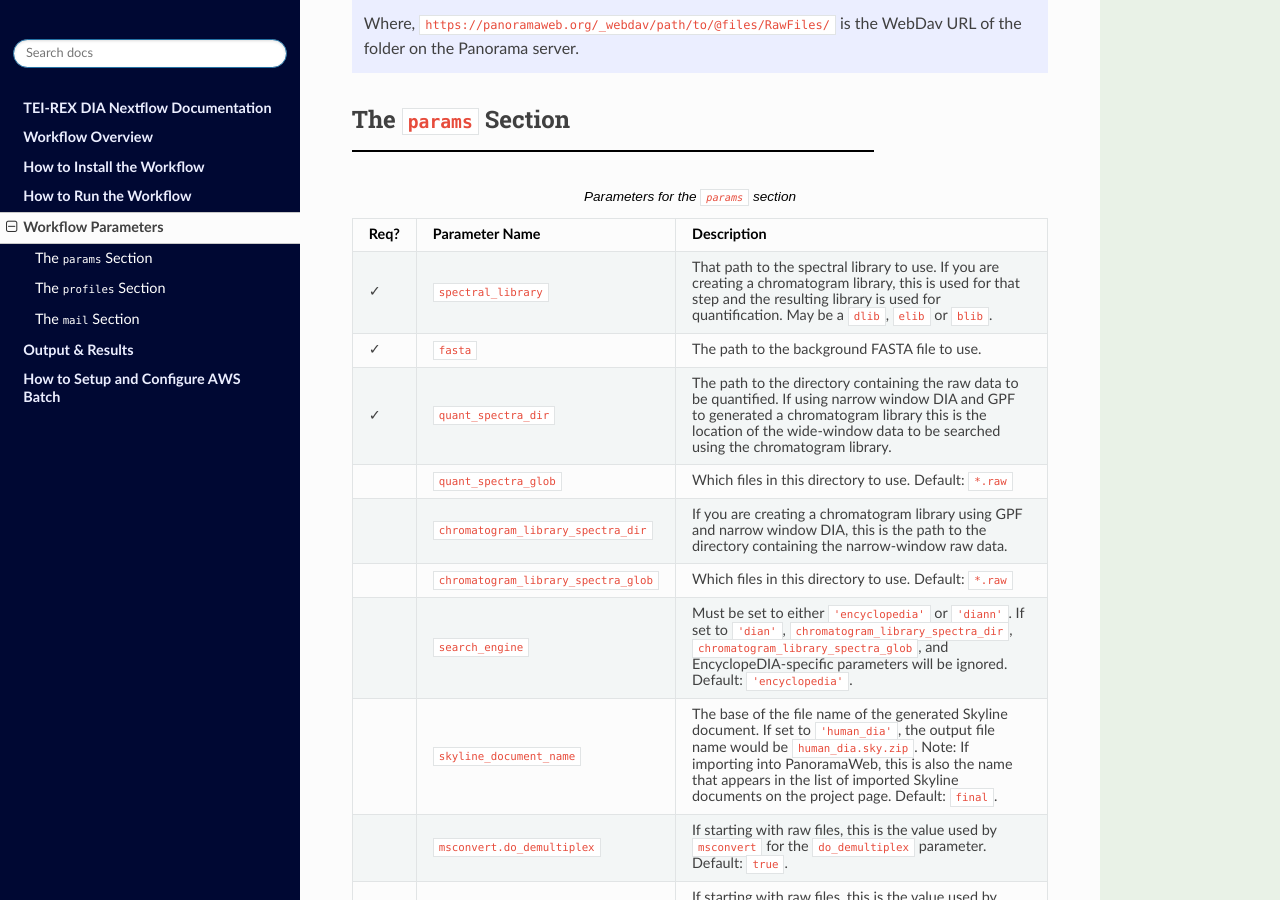
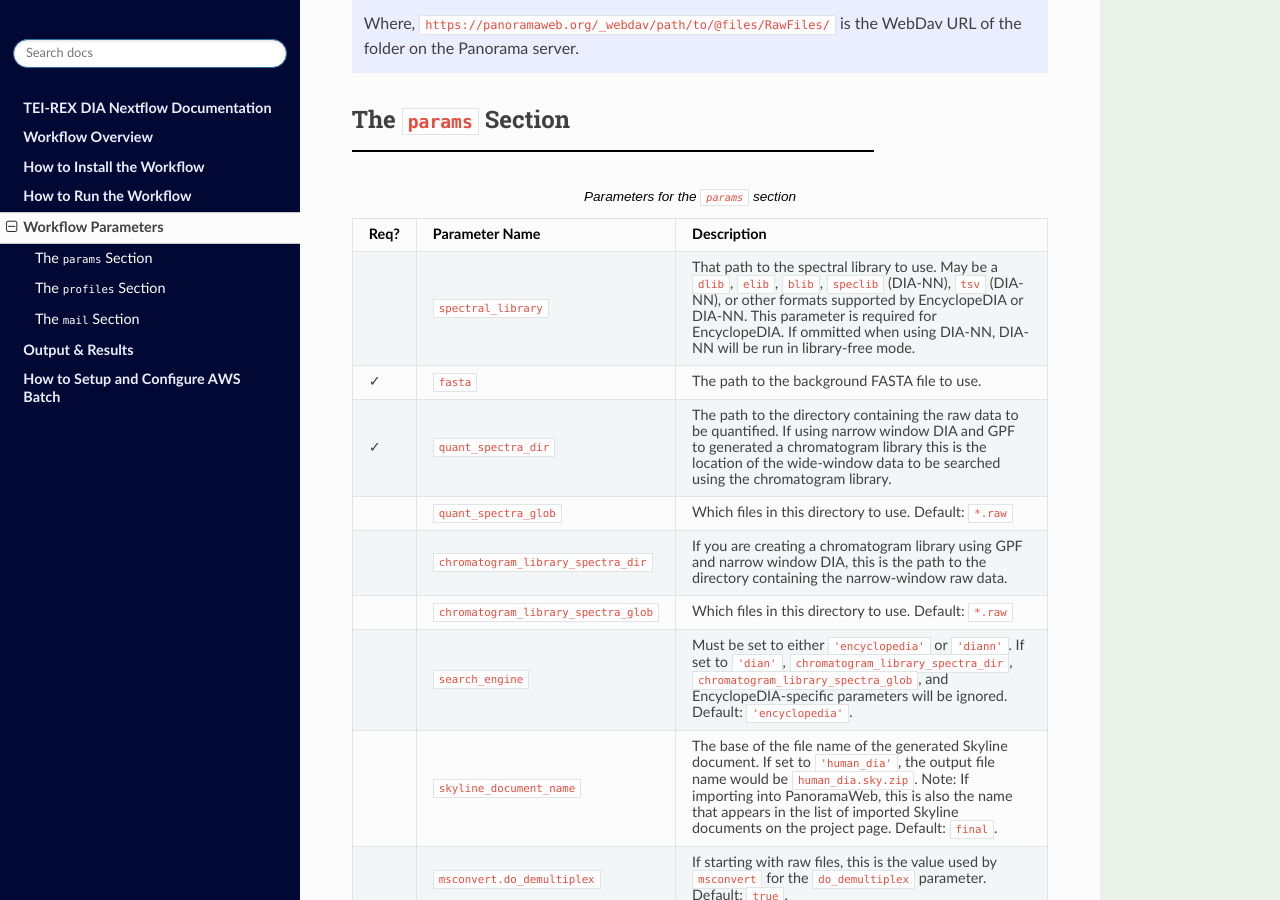
Before and after one commit to mriffle/nf-skyline-dia-ms, a Sphinx documentation site: the page built from docs/source/workflow_parameters.rst, in a window 1280 px wide and 900 px high, scrolled down 1195 px. Built offline with Sphinx 7.4.7 and the Read the Docs theme 2.0.0, drawn with Linux system fonts in a browser that asks for light colours.

Commit message:
diann: support library-free search

```diff
--- a/docs/source/workflow_parameters.rst
+++ b/docs/source/workflow_parameters.rst
@@ -56,9 +56,9 @@ The ``params`` Section
    * - Req?
      - Parameter Name
      - Description
-   * - ✓
+   * -
      - ``spectral_library``
-     - That path to the spectral library to use. If you are creating a chromatogram library, this is used for that step and the resulting library is used for quantification. May be a ``dlib``, ``elib`` or ``blib``.
+     - That path to the spectral library to use. May be a ``dlib``, ``elib``, ``blib``, ``speclib`` (DIA-NN), ``tsv`` (DIA-NN), or other formats supported by EncyclopeDIA or DIA-NN. This parameter is required for EncyclopeDIA. If ommitted when using DIA-NN, DIA-NN will be run in library-free mode.
    * - ✓
      - ``fasta``
      - The path to the background FASTA file to use.
```
Also changed, not shown: 4 other files.
